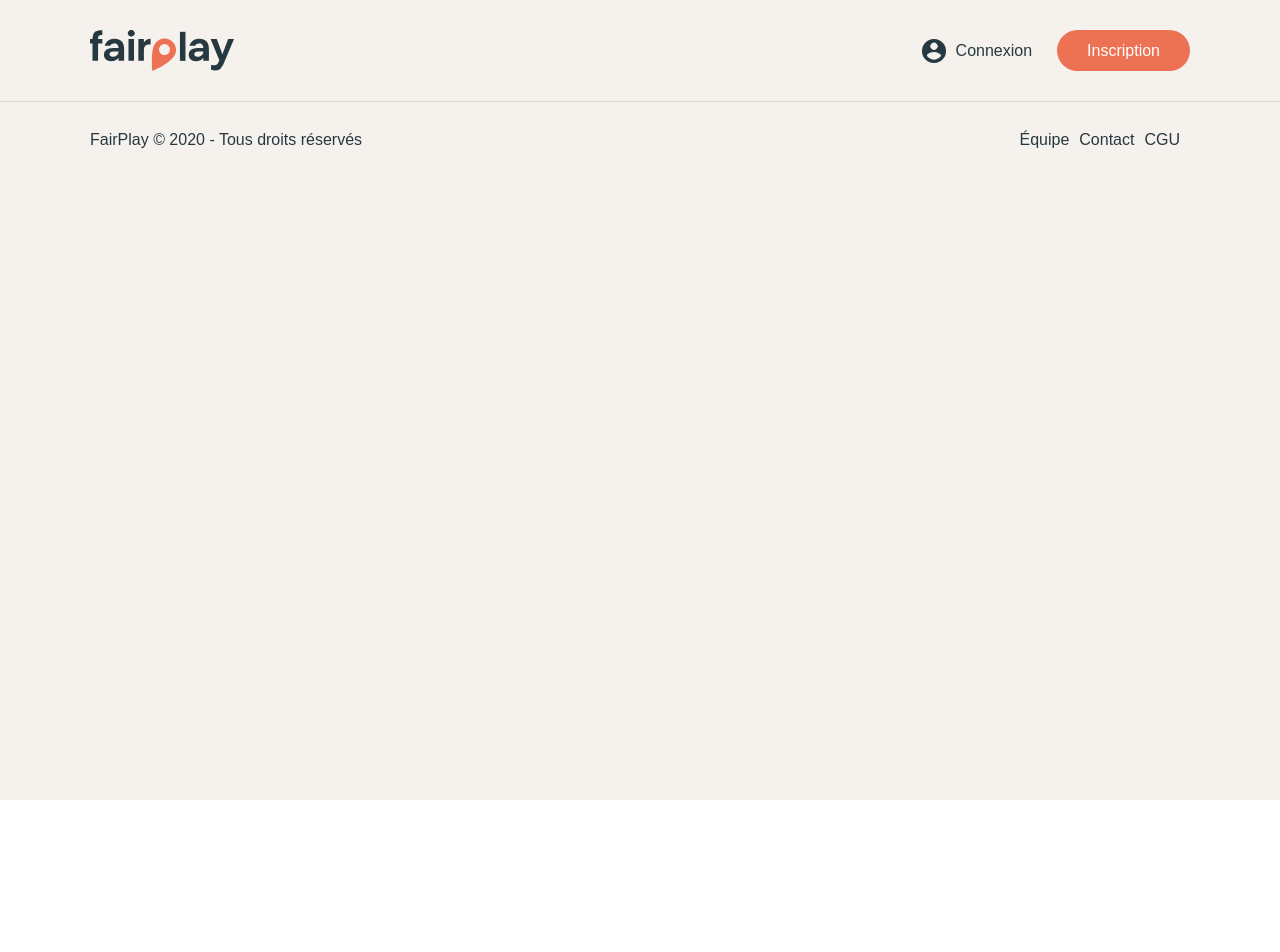
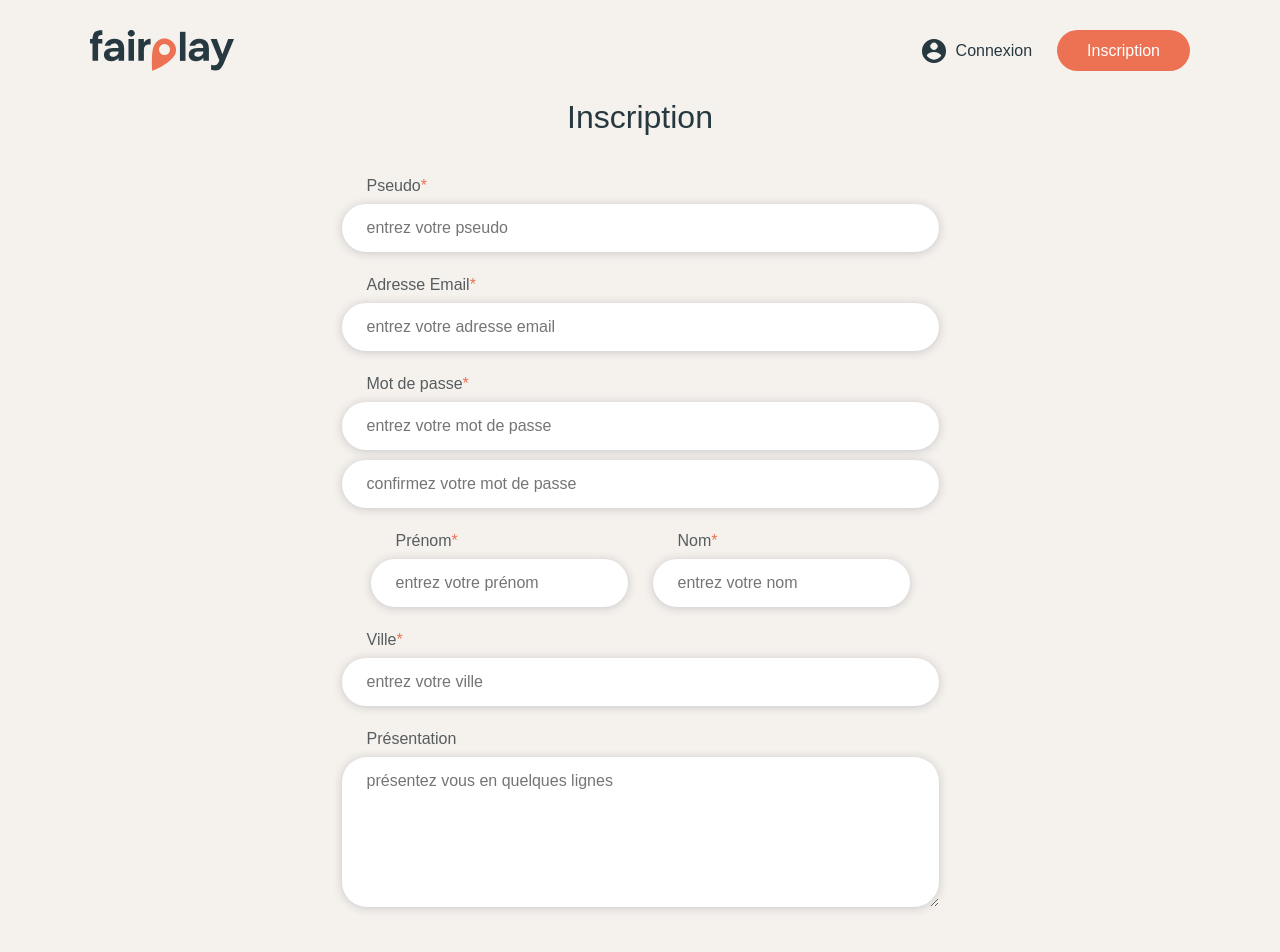
Before and after one commit to benjamin-russo/Fairplay, a React app in the folder frontend/: page /inscription in a window 1280 px wide. Shown: the top 952 px of the page. Before the commit the page ends 800 px from the top, so only its background shows below. Built offline with nearby package versions, Linux system fonts and the light colour scheme.

Commit message:
Component Registration static version

```diff
--- a/frontend/src/components/App/index.js
+++ b/frontend/src/components/App/index.js
@@ -9,11 +9,11 @@ import Header from 'src/containers/Header';
 import Footer from 'src/components/Footer';
 import Login from 'src/containers/Login';
 import LoginModal from 'src/containers/LoginModal';
+import Registration from 'src/components/Registration';
 import './styles.css';
 
 // == Composant
-const App = () => {
- return (
+const App = () => (
   <>
     <Header />
     <Switch>
@@ -26,6 +26,10 @@ const App = () => {
         <Login />
       </Route>
 
+      <Route path="/inscription" exact>
+        <Registration />
+      </Route>
+
       <Route path="/search">
         <Search />
       </Route>
@@ -35,7 +39,7 @@ const App = () => {
 
     <LoginModal />
   </>
-)};
+);
 
 // == Export
 export default App;
--- a/frontend/src/components/Registration/index.js
+++ b/frontend/src/components/Registration/index.js
@@ -1,18 +1,126 @@
 // == Import npm
 import React from 'react';
-import { Link, Redirect } from 'react-router-dom';
-import PropTypes from 'prop-types';
+import { Link } from 'react-router-dom';
 
 // == Import
 import './style.scss';
 
 // == Composant
-const Registration = () => {(
-        <section className="registration">
-        </section>
-)};
-
-Registration.propTypes = {};
+const Registration = () => (
+  <section className="registration">
+    <h1 className="registration__title">Inscription</h1>
+    <form className="registration__form">
+      <label htmlFor="pseudo" className="registration__label">
+        <h2 className="registration__inputName">
+          Pseudo<span className="registration__required">*</span>
+        </h2>
+        <input
+          id="pseudo"
+          name="pseudo"
+          className="registration__input"
+          type="text"
+          placeholder="entrez votre pseudo"
+          required
+        />
+      </label>
+      <label htmlFor="email" className="registration__label">
+        <h2 className="registration__inputName">
+          Adresse Email<span className="registration__required">*</span>
+        </h2>
+        <input
+          id="email"
+          name="email"
+          className="registration__input"
+          type="email"
+          placeholder="entrez votre adresse email"
+          required
+        />
+      </label>
+      <label
+        htmlFor="password"
+        className="registration__label registration__password"
+      >
+        <h2 className="registration__inputName">
+          Mot de passe<span className="registration__required">*</span>
+        </h2>
+        <input
+          className="registration__input password"
+          type="password"
+          id="password"
+          name="password"
+          placeholder="entrez votre mot de passe"
+          required
+        />
+        <input
+          className="registration__input password"
+          type="password"
+          id="password"
+          name="password"
+          placeholder="confirmez votre mot de passe"
+          required
+        />
+      </label>
+      <div className="registration__container">
+        <label htmlFor="firstname" className="registration__label">
+          <h2 className="registration__inputName">
+            Prénom<span className="registration__required">*</span>
+          </h2>
+          <input
+            id="firstname"
+            name="firstname"
+            className="registration__input registration__firsname"
+            type="text"
+            placeholder="entrez votre prénom"
+            required
+          />
+        </label>
+        <label htmlFor="lastname" className="registration__label">
+          <h2 className="registration__inputName">
+            Nom<span className="registration__required">*</span>
+          </h2>
+          <input
+            id="lastname"
+            name="lastname"
+            className="registration__input registration__lastname"
+            type="text"
+            placeholder="entrez votre nom"
+            required
+          />
+        </label>
+      </div>
+      <label htmlFor="city" className="registration__label">
+        <h2 className="registration__inputName">
+          Ville<span className="registration__required">*</span>
+        </h2>
+        <input
+          id="city"
+          name="city"
+          className="registration__input"
+          type="text"
+          placeholder="entrez votre ville"
+          required
+        />
+      </label>
+      <label htmlFor="presentation" className="registration__label">
+        <h2 className="registration__inputName">Présentation</h2>
+        <textarea
+          id="presentation"
+          name="presentation"
+          className="registration__input registration__textarea"
+          placeholder="présentez vous en quelques lignes"
+        />
+      </label>
+      <div className="registration__container">
+        <button type="submit" className="registration__submit">
+          Inscription
+        </button>
+        <Link to="/connexion" className="registration__link">
+          J'ai déjà un compte
+        </Link>
+      </div>
+    </form>
+  </section>
+);
 
 // == Export
 export default Registration;
--- a/frontend/src/components/Registration/style.scss
+++ b/frontend/src/components/Registration/style.scss
@@ -1,21 +1,48 @@
 @use 'src/styles/_vars.scss';
 
-.login{
-  background-image: url('src/assets/images/bg_connexion.svg');
+.registration{
+  // background-image: url('src/assets/images/bg_connexion.svg');
   //background-size: contain;
-  background-size: max(400px + 25%);
-  background-repeat: no-repeat;
-  background-position: center right -170px;
   display: flex;
+  flex-direction: column;
   justify-content: center;
   align-items: center;
   flex: 1;
 
-  &_container {
+  &__form {
     display: flex;
     flex-direction: column;
+  }
+
+  &__label {
+    display: flex;
+    flex-direction: column;
+    font-size: 16px;
+    cursor: auto;
+  }
+
+  &__inputName {
+    color: vars.$LightDarkColor;
+    margin: 0 0 10px 25px;
+  }
+
+  &__required {
+    color: vars.$primaryColor;
+  }
+
+  &__container {
+    display: flex;
     align-items: center;
-    padding-bottom: 90px;
+    justify-content: center;
+    flex-wrap: wrap;
+  }
+
+  &__container label:first-child {
+    margin-right: 25px;
+  }
+
+  &__container:last-child {
+    margin: 30px 0 80px 0;
   }
 
   &__title {
@@ -25,33 +52,36 @@
   }
 
   &__input {
-    margin-bottom: 15px;
+    margin-bottom: 10px;
     border-radius: 25px;
     border: none;
     padding: 10px;
     box-shadow: vars.$shadow;
     font-size: 16px;
     padding: 15px 25px;
-    width: 340px;
-
   }
 
-  &__button {
+  &__lastname, &__firstname {
+    width: 100%;
+  }
+
+  &__input:not(.password:first-of-type) {
+    margin-bottom: 25px;
+  }
+
+  &__submit {
     background-color: vars.$primaryColor;
     color: white;
-    padding: 10px;
     border-radius: 25px;
     border: none;
     transition: all 0.3s;
     font-size: 16px;
-    width: 340px;
-    margin-top: 30px;
+    width: 50%;
     text-align: center;
-    margin-bottom: 25px;
     padding: 15px 0;
   }
 
-  &__button:hover {
+  &__submit:hover {
     box-shadow: vars.$shadow;
   }
 
@@ -65,10 +95,52 @@
     margin-bottom: 15px;
   }
 
+  &__link {
+    display: inline;
+    flex: 1;
+    text-align: center;
+    font-size: 16px;
+    color: vars.$LightDarkColor;
+  }
+
+  &__textarea {
+    font-family: Poppins, sans-serif;
+    max-width: 597px;
+    min-width: 597px;
+    min-height: 150px;
+    font-size: 16px;
+  }
+
 }
 
-@media (max-width: 830px) {
-  .login {
-    background-image: none;
+@media (max-width: 612px) {
+  .registration{
+
+    &__submit {
+      width: 100%;
+      margin-bottom: 25px;
+    }
+
+    &__form {
+      width: 90%;
+    }
+
+    &__container {
+      flex-direction: column;
+    }
+
+    &__container label:first-child {
+      margin: initial;
+    }
+
+    &__container label {
+      flex: 1;
+      width: 100%;
+    }
+
+    &__textarea {
+      min-width: 100%;
+      max-width: 100%;
+    }
   }
 }
```
